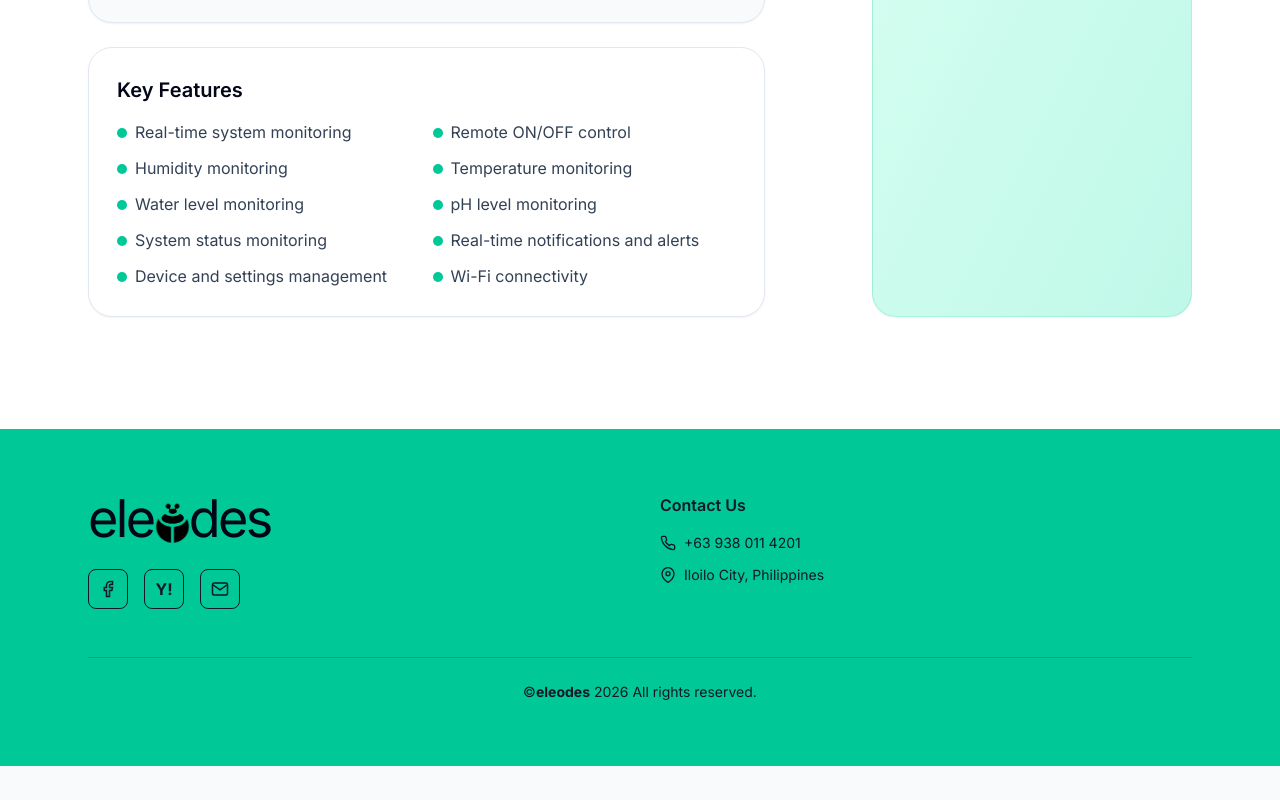
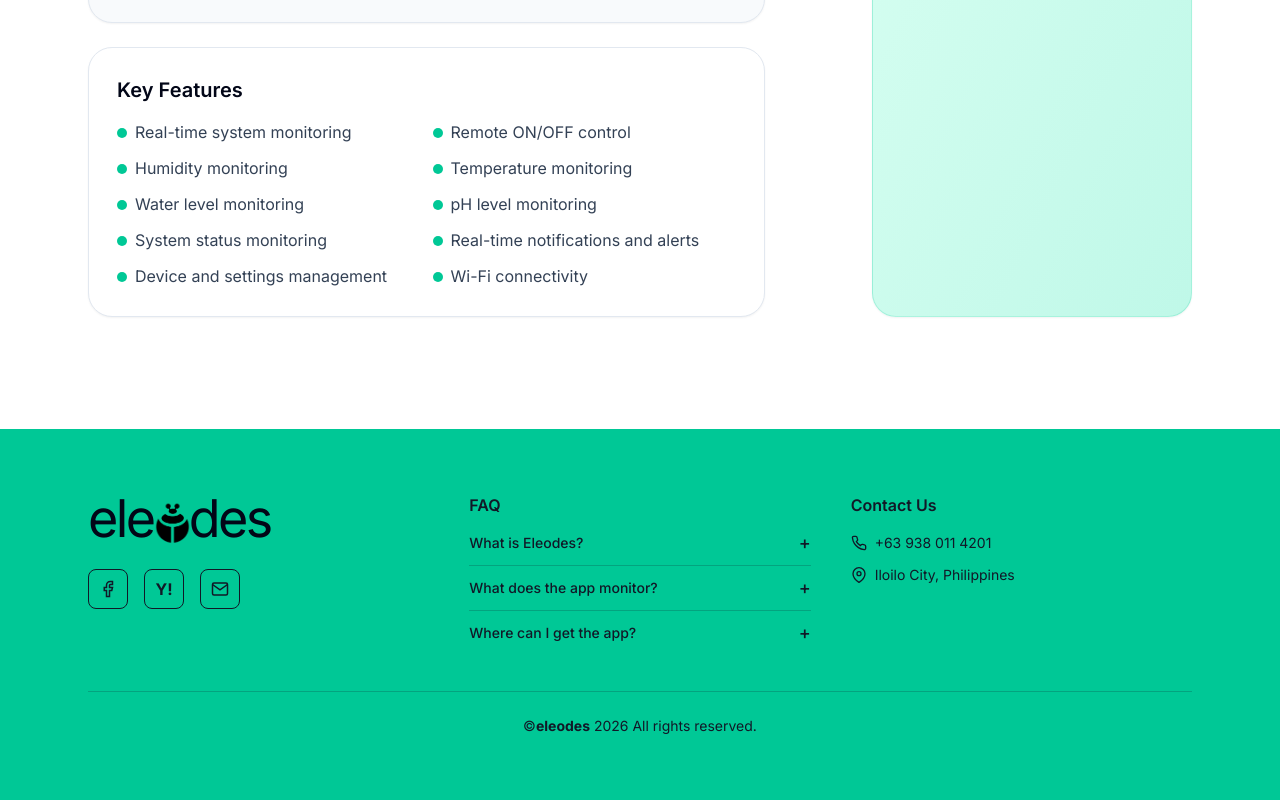
Before and after one commit to frncsoliver3104/eleodes-website, a React (Vite) app: page / in a window 1280 px wide. Shown: the part 3370-4170 px from the top of the page. Before the commit the page ends 4136 px from the top, so only its background shows below. Built offline with nearby package versions, Linux system fonts and the light colour scheme; no server answers.

Commit message:
Add project FAQ to footer

```diff
--- a/src/components/Footer.jsx
+++ b/src/components/Footer.jsx
@@ -4,9 +4,9 @@ const Footer = () => {
   return (
     <footer className="bg-eleodes-teal text-gray-900 py-16">
       <div className="mx-auto max-w-6xl px-6">
-        <div className="mb-12 grid grid-cols-1 gap-10 md:grid-cols-2">
+        <div className="mb-12 grid grid-cols-1 gap-10 md:grid-cols-3">
           {/* Logo & Social */}
-          <div className="md:col-span-1">
+          <div>
             <div className="mb-6 flex items-center">
               <Logo size="sm" black />
             </div>
@@ -42,6 +42,43 @@ const Footer = () => {
             </div>
           </div>
 
+          {/* Project FAQ */}
+          <div>
+            <h4 className="mb-4 font-semibold">FAQ</h4>
+            <div className="divide-y divide-gray-900/20 text-sm">
+              <details className="group py-3 first:pt-0">
+                <summary className="flex cursor-pointer list-none items-center justify-between gap-3 font-medium">
+                  What is Eleodes?
+                  <span className="text-lg leading-none" aria-hidden="true">
+                    <span className="group-open:hidden">+</span>
+                    <span className="hidden group-open:inline">−</span>
+                  </span>
+                </summary>
+                <p className="mt-2 leading-6 text-gray-900/75">A smart system that generates water from air.</p>
+              </details>
+              <details className="group py-3">
+                <summary className="flex cursor-pointer list-none items-center justify-between gap-3 font-medium">
+                  What does the app monitor?
+                  <span className="text-lg leading-none" aria-hidden="true">
+                    <span className="group-open:hidden">+</span>
+                    <span className="hidden group-open:inline">−</span>
+                  </span>
+                </summary>
+                <p className="mt-2 leading-6 text-gray-900/75">Temperature, humidity, water level, and pH.</p>
+              </details>
+              <details className="group py-3 last:pb-0">
+                <summary className="flex cursor-pointer list-none items-center justify-between gap-3 font-medium">
+                  Where can I get the app?
+                  <span className="text-lg leading-none" aria-hidden="true">
+                    <span className="group-open:hidden">+</span>
+                    <span className="hidden group-open:inline">−</span>
+                  </span>
+                </summary>
+                <p className="mt-2 leading-6 text-gray-900/75">Download the Android APK from our Download section.</p>
+              </details>
+            </div>
+          </div>
+
           {/* Contact */}
           <div>
             <h4 className="mb-4 font-semibold">Contact Us</h4>
@@ -64,7 +101,7 @@ const Footer = () => {
 
         </div>
 
-                <div className="border-t border-gray-900/20 pt-6 text-center text-sm">
+        <div className="border-t border-gray-900/20 pt-6 text-center text-sm">
           ©<span className="font-bold">eleodes</span> 2026 All rights reserved.
         </div>
       </div>
```
